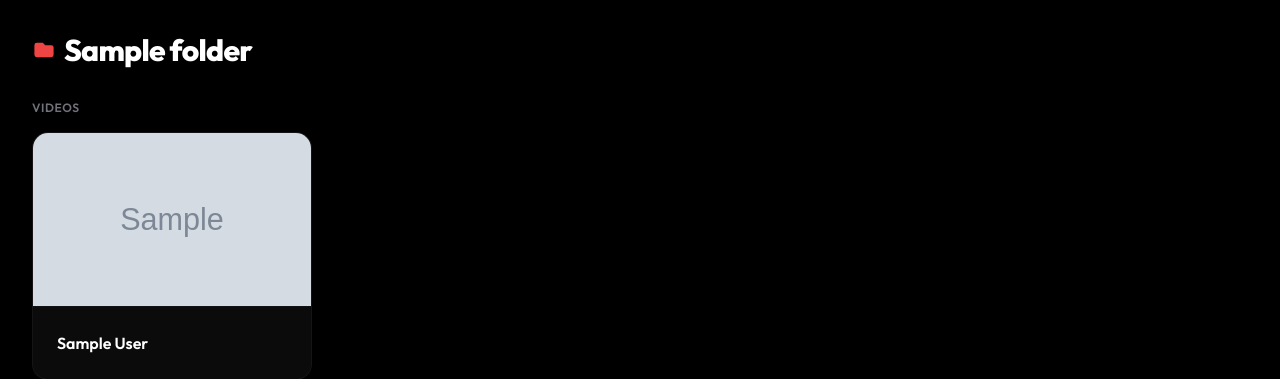
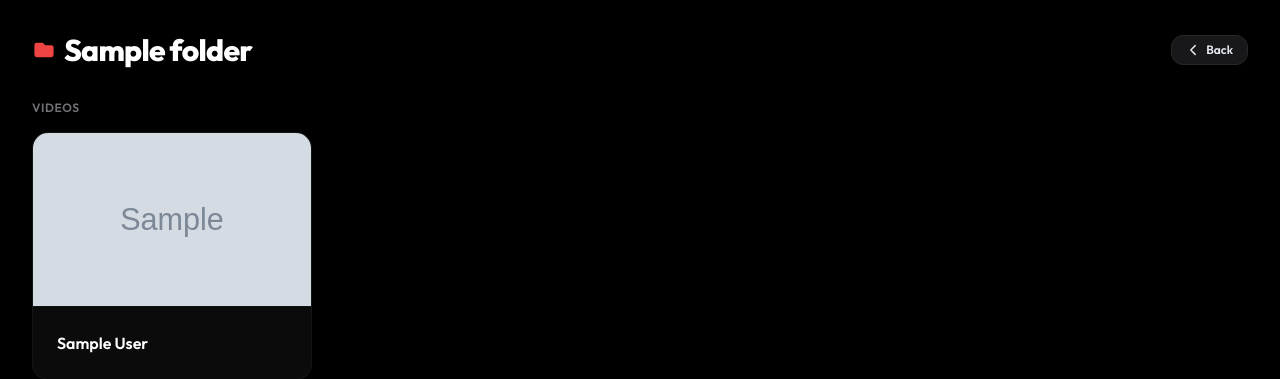
Before and after one commit to khimani-yug/DriveFlix, a Django app: page /folder/1/ in a window 1280 px wide. Shown: the part 158-537 px from the top of the page. Run offline with Django 5.2, Linux system fonts and the light colour scheme; tables that the repository leaves empty hold one stand-in row (values such as "Sample post"); grey boxes marked "Sample" are stand-in pictures; some libraries are stand-ins or nearby versions.

Commit message:
style: Add dynamic back navigation buttons on folder and player subviews

```diff
--- a/templates/movies/home.html
+++ b/templates/movies/home.html
@@ -156,13 +156,30 @@
 
         <!-- Folder Name Context Header (Not root) -->
         {% if not is_root and folder %}
-        <div class="mb-8">
+        <div class="mb-8 flex flex-col sm:flex-row sm:items-center sm:justify-between gap-4">
             <h2 class="text-2xl sm:text-3xl font-extrabold text-white tracking-tight flex items-center gap-2">
                 <svg class="w-6 h-6 text-red-500" fill="currentColor" viewBox="0 0 20 20">
                     <path d="M2 6a2 2 0 012-2h5l2 2h5a2 2 0 012 2v6a2 2 0 01-2 2H4a2 2 0 01-2-2V6z"></path>
                 </svg>
                 {{ folder.name }}
             </h2>
+
+            <!-- Dynamic Back Button -->
+            {% if folder.parent %}
+                <a href="{% url 'folder' folder.parent.folder_id %}" class="inline-flex items-center justify-center space-x-1.5 px-3.5 py-1.5 rounded-xl text-xs font-semibold bg-zinc-900 hover:bg-zinc-800 text-slate-200 hover:text-white border border-zinc-800 transition-all duration-200">
+                    <svg class="w-3.5 h-3.5" fill="none" stroke="currentColor" stroke-width="2.5" viewBox="0 0 24 24">
+                        <path stroke-linecap="round" stroke-linejoin="round" d="M15.75 19.5L8.25 12l7.5-7.5"></path>
+                    </svg>
+                    <span>Back</span>
+                </a>
+            {% else %}
+                <a href="/" class="inline-flex items-center justify-center space-x-1.5 px-3.5 py-1.5 rounded-xl text-xs font-semibold bg-zinc-900 hover:bg-zinc-800 text-slate-200 hover:text-white border border-zinc-800 transition-all duration-200">
+                    <svg class="w-3.5 h-3.5" fill="none" stroke="currentColor" stroke-width="2.5" viewBox="0 0 24 24">
+                        <path stroke-linecap="round" stroke-linejoin="round" d="M15.75 19.5L8.25 12l7.5-7.5"></path>
+                    </svg>
+                    <span>Back</span>
+                </a>
+            {% endif %}
         </div>
         {% endif %}
 
```
Also changed, not shown: templates/movies/player.html (+20 -1 lines).
